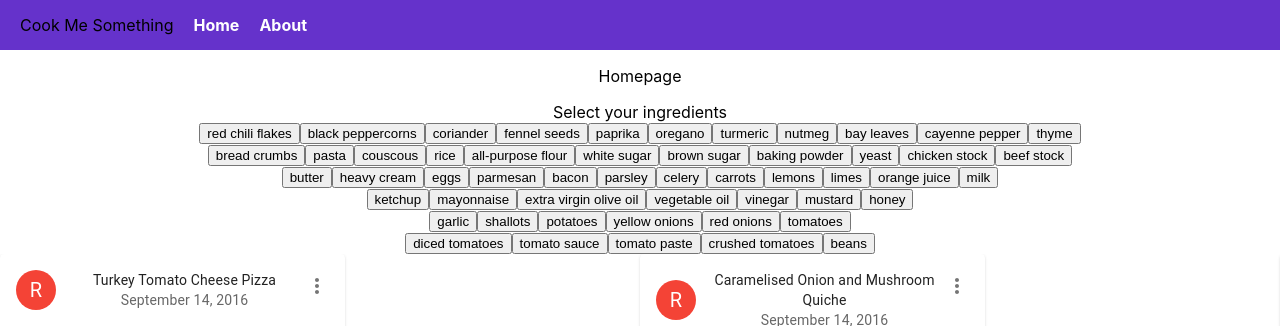
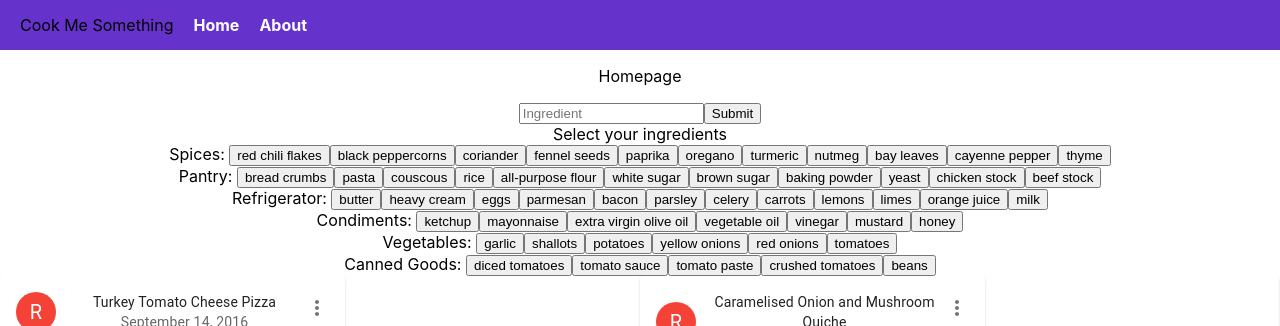
Before and after one commit to hakeymmhd/Project-2_M1107, a React (Create React App) app: page / in a window 1280 px wide. Shown: the top 326 px of the page. Built offline with nearby package versions, Linux system fonts and the light colour scheme; grey boxes are pictures that could not be loaded.

Commit message:
added ingredients input bar

```diff
--- a/src/components/KeywordList.jsx
+++ b/src/components/KeywordList.jsx
@@ -39,12 +39,12 @@ function KeywordList() {
     })
     return (
         <div className="Keywords">Select your ingredients
-            <div className="Spices">{listSpices}</div>
-            <div className="Pantry">{listPantry}</div>
-            <div className="Refrigerator">{listRefrigerator}</div>
-            <div className="Condiments">{listCondiments}</div>
-            <div className="Vegetables">{listVegetables}</div>
-            <div className="CannedGoods">{listCannedGoods}</div>
+            <div className="Spices">Spices: {listSpices}</div>
+            <div className="Pantry">Pantry: {listPantry}</div>
+            <div className="Refrigerator">Refrigerator: {listRefrigerator}</div>
+            <div className="Condiments">Condiments: {listCondiments}</div>
+            <div className="Vegetables">Vegetables: {listVegetables}</div>
+            <div className="CannedGoods">Canned Goods: {listCannedGoods}</div>
         </div>
     )
 }
--- a/src/navigation/Home.jsx
+++ b/src/navigation/Home.jsx
@@ -9,9 +9,18 @@ export default function Home() {
     return (
         <>
             <p>Homepage</p>
-            <KeywordList />
+            <div className="Ingredients">
+                <input type="text" placeholder="Ingredient"></input>
+                <button type="submit">Submit</button>
+                <KeywordList />
+            </div>
+
+
             {/* <FetchData />   API CALL */}
-            <RandomDisp />
+            <div className="carousel">
+                <RandomDisp />
+            </div>
+
         </>
 
     )
```
